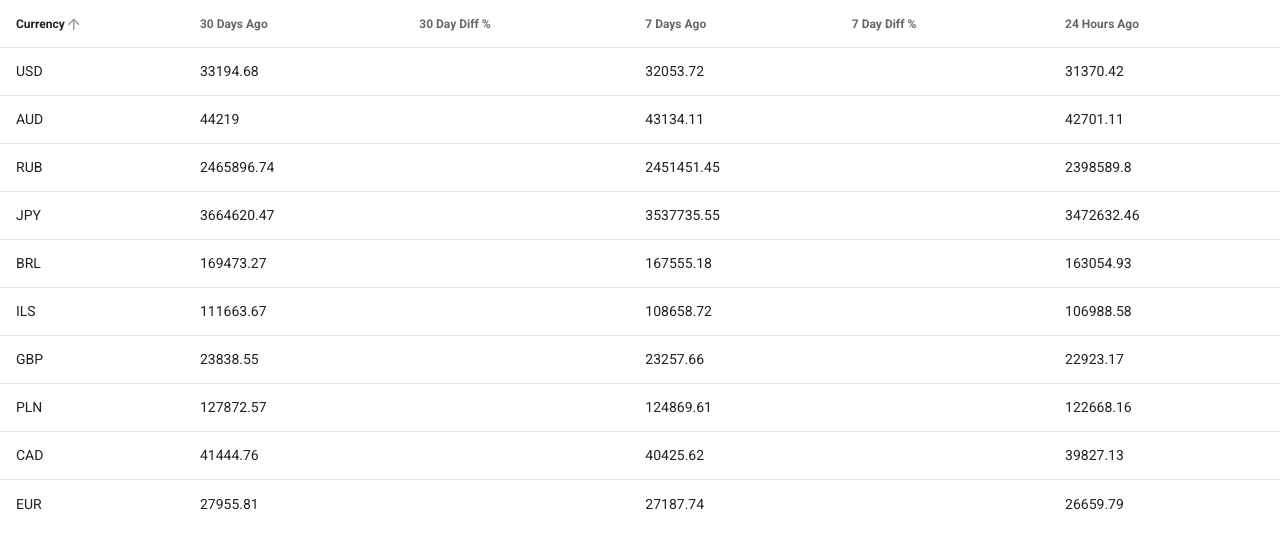
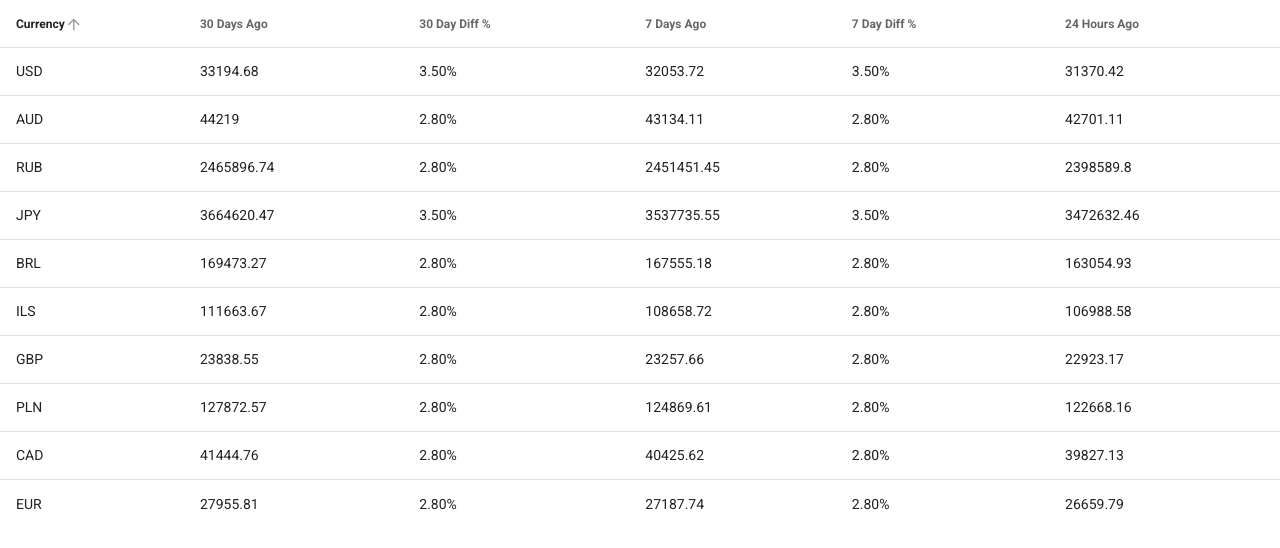
Before and after one commit to philipKovachev99/BitcoinTask, a Vue app: page / in a window 1280 px wide. Shown: the top 548 px of the page. Built offline with nearby package versions, Linux system fonts and the light colour scheme.

Commit message:
calculated the percentage difference

```diff
--- a/src/components/Table.vue
+++ b/src/components/Table.vue
@@ -1,12 +1,18 @@
 <template>
 <div>
-  <v-data-table
-    :headers="headers"
-    :items="bitcoinInfo"
-    :hide-default-footer="true"
-  ></v-data-table>
+ <v-data-table
+      :headers="headers"
+      :items="bitcoinInfo"
+      :hide-default-footer="true"
+    >
+      <template #item.thirtyDaysDiff="{ item }">
+        <td>{{ calculateThirtyDayDifference(item) }}%</td>
+      </template>
+      <template #item.sevenDaysDifference="{ item }">
+       <td>{{ calculateThirtyDayDifference(item) }}%</td>
+      </template>
+    </v-data-table>
 </div>
-
 
 </template>
 
@@ -25,7 +31,7 @@ import axios from 'axios';
           },
 
           { text: '30 Days Ago', value: '30d' },
-          { text: '30 Day Diff %', value: 'thirtyDaysDiff' },
+          { text: '30 Day Diff %', value: 'thirtyDaysDiff'},
           { text: '7 Days Ago', value: '7d' },
           { text: '7 Day Diff %', value: 'sevenDaysDifference' },
           { text: '24 Hours Ago', value: '24h' },
@@ -40,16 +46,31 @@ import axios from 'axios';
       .then((response => {
 
       var convertedCollection =  Object.keys(response.data).map(key => {
-            return {currency: key, ...response.data[key]}
+            return {currency: key, thirtyDaysDiff: 0, sevenDaysDifference: 0,  ...response.data[key]}
           })
           this.bitcoinInfo = convertedCollection
-      })).catch(err => console.log(err))
+
+      }))
+      .catch(err => console.log(err))
         },
+
+
+        calculateThirtyDayDifference(item) {
+
+         let calculatedPercent = 100 * Math.abs((item['7d'] - item['30d']) / ((item['7d'] + item['30d']) / 2));
+      return Math.max(Math.round(calculatedPercent * 10) / 10, 2.8).toFixed(2);
+       },
+
+       calculateSevenDayDifference(item) {
+
+         let calculatedPercent = 100 * Math.abs((item['24h'] - item['7d']) / ((item['24h'] + item['7d']) / 2));
+      return Math.max(Math.round(calculatedPercent * 10) / 10, 2.8).toFixed(2);
+       }
       },
 
       mounted() {
         this.getBitcoinData()
-      },
+      }
   }
 
 </script>
```
